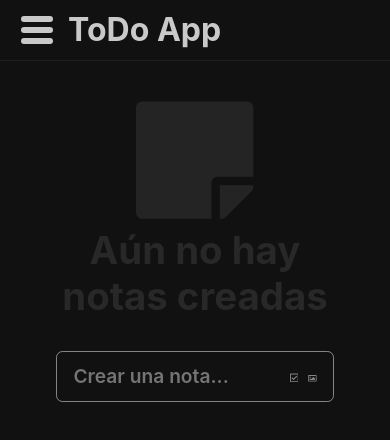
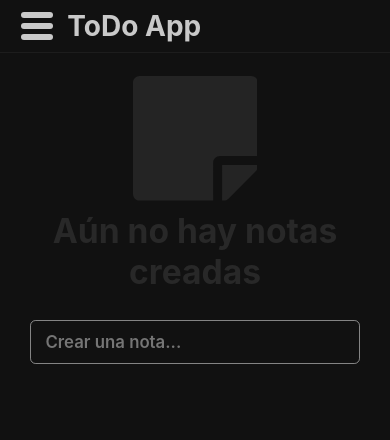
Before and after one commit to javzet/ToDo-app, a React (Create React App) app: page / in a window 390 px wide. Shown: the top 440 px of the page. Built offline with nearby package versions, Linux system fonts and the light colour scheme.

Commit message:
Despliegue

```diff
--- a/src/components/Appbar.tsx
+++ b/src/components/Appbar.tsx
@@ -1,10 +1,6 @@
-import { useContext } from "react";
-import { TODO_CONTEXT } from "./context/ToDo-Context";
 import { HamburguerIcon } from "./HamburgerIcon";
 
 export const Appbar = () => {
-  const context = useContext(TODO_CONTEXT);
-
   return (
     <div className="navbar">
       <div className="container">
--- a/src/components/Grid/DataGridItem.tsx
+++ b/src/components/Grid/DataGridItem.tsx
@@ -1,12 +1,16 @@
 export const DataGridItem = ({
   title,
   data,
+  id,
+  type,
 }: {
   title: string;
   data: string;
+  id: string;
+  type: "notes" | "todos";
 }) => {
   return (
-    <div className="data-grid-item">
+    <div className="data-grid-item" data-data={id}>
       <span>{title}</span>
       <p>{data}</p>
     </div>
--- a/src/helpers/saveData.ts
+++ b/src/helpers/saveData.ts
@@ -1,5 +1,6 @@
 import { DataType } from "../types";
 
+// eslint-disable-next-line
 export const saveData = <T extends DataType>(data: DataType) => {
   let dataStored = localStorage.getItem("dataStored");
 
--- a/src/styles/components/_appbar.scss
+++ b/src/styles/components/_appbar.scss
@@ -2,7 +2,7 @@
   height: $appbar-height;
   display: flex;
   align-items: center;
-  border-bottom: 1px solid rgba($semi-white, 0.05);
+  border-bottom: $appbar-border-style;
   position: sticky;
   top: 0;
   left: 0;
--- a/src/styles/components/_content-data.scss
+++ b/src/styles/components/_content-data.scss
@@ -1,7 +1,14 @@
 .data-grid {
-  padding: 2rem;
+  padding: 1.2rem;
   display: grid;
   grid-gap: 1rem;
+
+  @media (min-width: 481px) {
+    padding: 2rem;
+  }
+  @media (min-width: 769px) {
+    padding: 2rem;
+  }
 
   .data-grid-item {
     border-radius: 0.6rem;
@@ -38,7 +45,14 @@
 }
 
 .data-grid.grid {
-  grid-template-columns: repeat(3, 1fr);
+  grid-template-columns: repeat(1, 1fr);
+
+  @media (min-width: 481px) {
+    grid-template-columns: repeat(2, 1fr);
+  }
+  @media (min-width: 769px) {
+    grid-template-columns: repeat(3, 1fr);
+  }
 }
 
 .data-grid.column {
--- a/src/styles/components/_form.scss
+++ b/src/styles/components/_form.scss
@@ -1,7 +1,10 @@
 .create-form {
+  $input-height: 5rem;
+  $textarea-height: calc(100% - #{$input-height});
+
   position: relative;
   width: 90%;
-  height: 100vh;
+  height: 100%;
   margin: 0px auto;
 
   input {
@@ -21,7 +24,7 @@
 
   textarea {
     width: 100%;
-    height: calc(100vh - 5rem);
+    height: $textarea-height;
     font-size: 1.4rem;
     padding: 0.8rem 1.6rem;
     color: rgba($semi-white, 0.25);
--- a/src/styles/styles.scss
+++ b/src/styles/styles.scss
@@ -4,6 +4,17 @@ $semi-white: #f7f7f7;
 $semi-black: #141414;
 
 $appbar-height: 3.8rem;
+$appbar-border-style: 1px solid rgba($semi-white, 0.05);
+
+:root {
+  font-size: 14px;
+  @media (min-width: 481px) {
+    font-size: 15px;
+  }
+  @media (min-width: 769px) {
+    font-size: 16px;
+  }
+}
 
 *,
 *::before,
@@ -39,8 +50,21 @@ button {
 @import "./components/form";
 
 .content {
-  padding: 2rem;
+  padding: 1rem;
   position: relative;
+  width: min(96%, 1000px);
+  margin: 0 auto;
+
+  height: calc(100vh - #{$appbar-height});
+
+  @media (min-width: 481px) {
+    width: min(98%, 1000px);
+    padding: 2rem 1rem;
+  }
+  @media (min-width: 769px) {
+    width: min(90%, 1000px);
+    padding: 2rem;
+  }
 }
 
 .no-notes {
@@ -72,54 +96,30 @@ button {
   height: 3.2rem;
   border-radius: 0.4rem;
 
-  width: 85%;
+  width: 95%;
   display: flex;
   align-items: center;
   margin: 0 auto 1rem auto;
 
+  @media (min-width: 481px) {
+    width: 90%;
+  }
+  @media (min-width: 769px) {
+    width: 85%;
+  }
+
   input {
-    width: $main-button;
+    width: 100%;
     height: 100%;
     font-weight: 600;
     font-size: 1.2rem;
     color: rgba($semi-white, 0.4);
-  }
-
-  .option-buttons {
-    height: 100%;
-    width: calc(100% - #{$main-button});
-    display: flex;
-    align-items: center;
-    justify-content: flex-end;
-  }
-
-  .todo-button,
-  .create-button {
-    width: 1.4rem;
-    cursor: pointer;
-    margin-left: 0.6rem;
-
-    &:hover .option-button path {
-      fill: rgba($semi-white, 0.4);
-    }
-  }
-
-  .option-button {
-    width: 100%;
-
-    path {
-      fill: rgba($semi-white, 0.5);
-      transition: fill 0.3s;
-    }
   }
 }
 
 @import "./components/content-data";
 
 .tool-buttons {
-  $background: rgba($semi-white, 0.08);
-  $hover-background: rgba($semi-white, 0.15);
-  $color: rgba($semi-white, 0.7);
   height: $appbar-height;
   z-index: 9999;
   position: fixed;
@@ -127,15 +127,34 @@ button {
   right: 1.6rem;
   display: flex;
   align-items: center;
+  // background-color: $background;
+
+  @media (max-width: 769px) {
+    // width: 85%;
+    left: 0;
+    right: 0;
+    justify-content: center;
+    top: calc(100% - #{$appbar-height});
+    border-top: $appbar-border-style;
+    z-index: 100;
+  }
 
   .tool-button {
+    $background: rgba($semi-white, 0.08);
+    $hover-background: rgba($semi-white, 0.15);
+    $color: rgba($semi-white, 0.7);
+
     display: flex;
     align-items: center;
     justify-content: center;
     background-color: $background;
     border-radius: 0.3rem;
-    padding: 0.6rem 0.8rem;
+    padding: 0.8rem 1rem;
     margin-left: 0.6rem;
+
+    @media (min-width: 769px) {
+      padding: 0.6rem 0.8rem;
+    }
 
     svg {
       width: 1rem;
```
Also changed, not shown: package.json (+5 -2 lines), src/ToDo.tsx (+2 -6 lines), src/components/CreateTask.tsx (deleted, +0 -8 lines), 1 other file (tests, documents, lock files or other folders).
